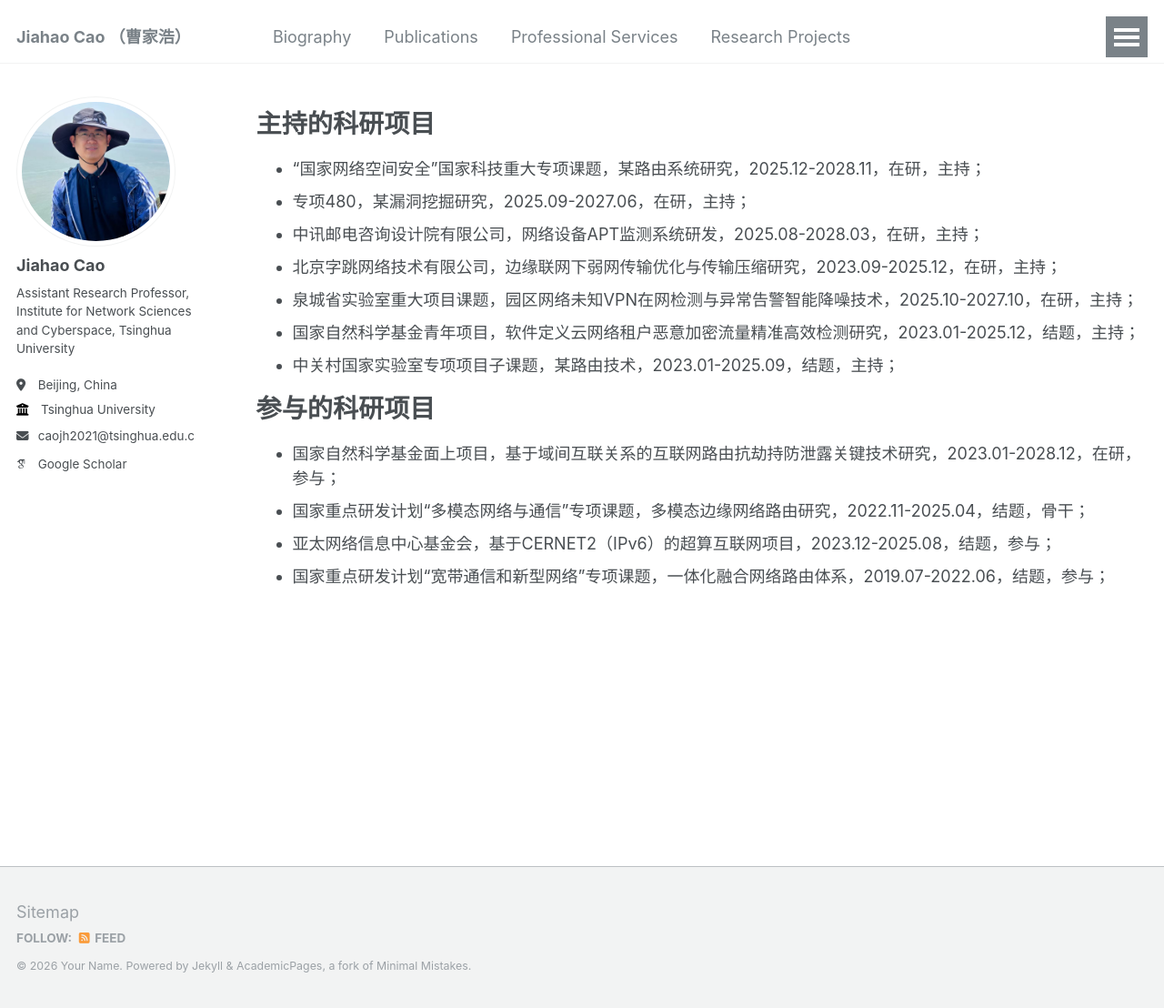
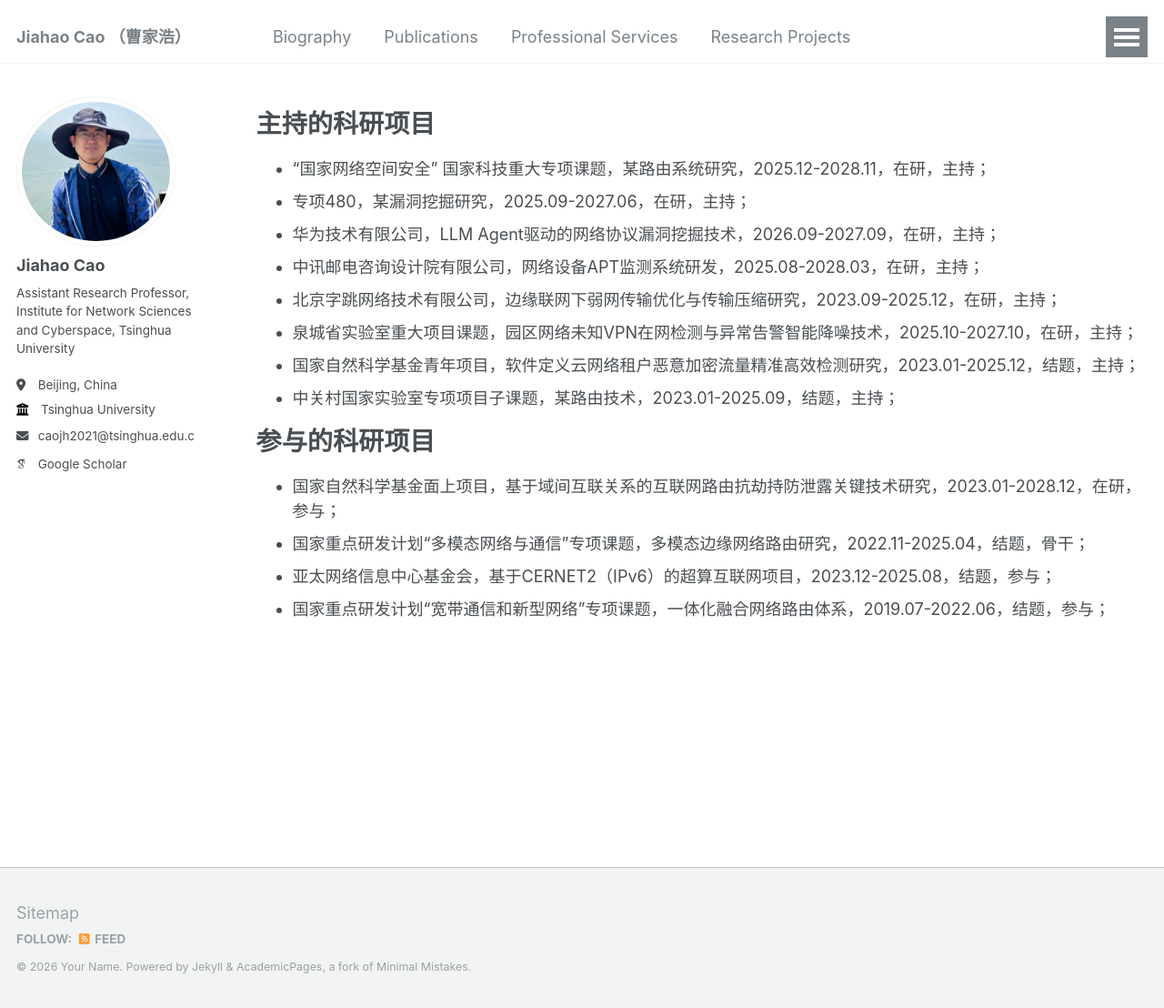
Before and after one commit to caojh15/caojh15.github.io, a Jekyll site: the page built from _pages/projects.md, in a window 1280 px wide and 1108 px high. Shown: the whole window at 91% size. Built offline with Jekyll 4.4.1, drawn with Linux system fonts in a browser that asks for light colours; some web fonts are replaced.

Commit message:
Update projects.md

```diff
--- a/_pages/projects.md
+++ b/_pages/projects.md
@@ -6,8 +6,9 @@ author_profile: true
 ---
 
 # 主持的科研项目
-* “国家网络空间安全”国家科技重大专项课题，某路由系统研究，2025.12-2028.11，在研，主持；
+* “国家网络空间安全” 国家科技重大专项课题，某路由系统研究，2025.12-2028.11，在研，主持；
 * 专项480，某漏洞挖掘研究，2025.09-2027.06，在研，主持；
+* 华为技术有限公司，LLM Agent驱动的网络协议漏洞挖掘技术，2026.09-2027.09，在研，主持；
 * 中讯邮电咨询设计院有限公司，网络设备APT监测系统研发，2025.08-2028.03，在研，主持；
 * 北京字跳网络技术有限公司，边缘联网下弱网传输优化与传输压缩研究，2023.09-2025.12，在研，主持；
 * 泉城省实验室重大项目课题，园区网络未知VPN在网检测与异常告警智能降噪技术，2025.10-2027.10，在研，主持；
```
